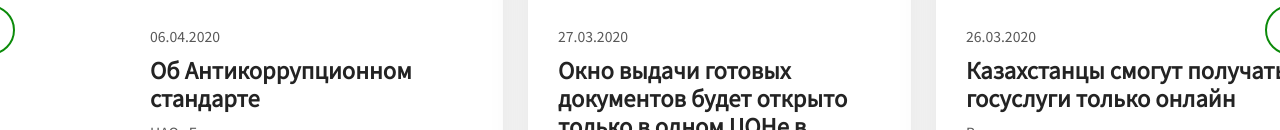
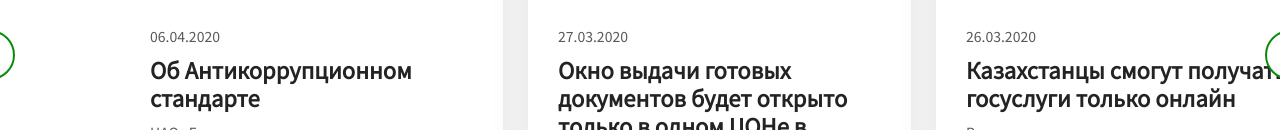
Before and after one commit to GhoulIsReal/kazinsys-test-task, a plain HTML site: page index.html in a window 1280 px wide. Shown: the part 1013-1143 px from the top of the page. Drawn offline with Linux system fonts and the light colour scheme.

Commit message:
fix | safari 10 bug with arrows

```diff
--- a/index.css
+++ b/index.css
@@ -457,6 +457,8 @@ header {
   width: 1350px;
   justify-content: space-between;
   height: 50px;
+  z-index: 11;
+  top: 50%;
 }
 
 .news-arrow-buttons-holder > div > div {
--- a/index.html
+++ b/index.html
@@ -191,7 +191,7 @@
           </div>
         </div>
         <div class="news-arrow-buttons-holder">
-          <div class="arrow-buttons" style="width: 100%;">
+          <div class="arrow-buttons" style="width: 100%; z-index: inherit; position: sticky;">
             <div
               class="carousel__button--prev"
               style="border: 2px solid #0c8b0a; width: 46px; height: 46px;"
```
